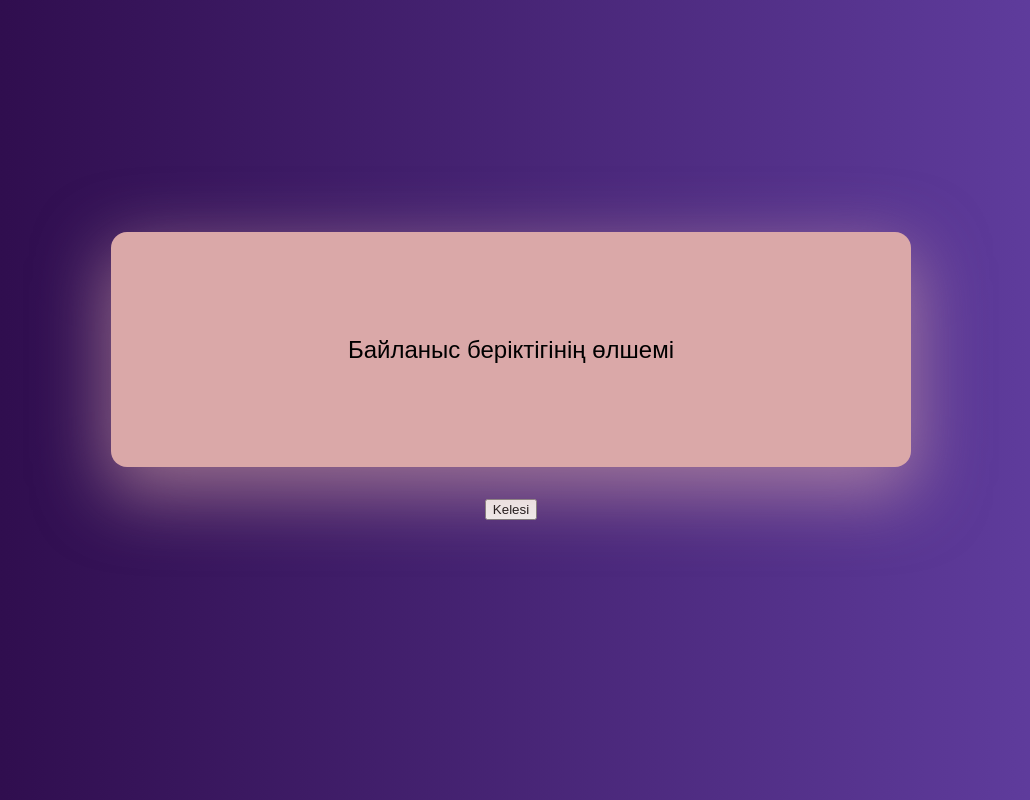
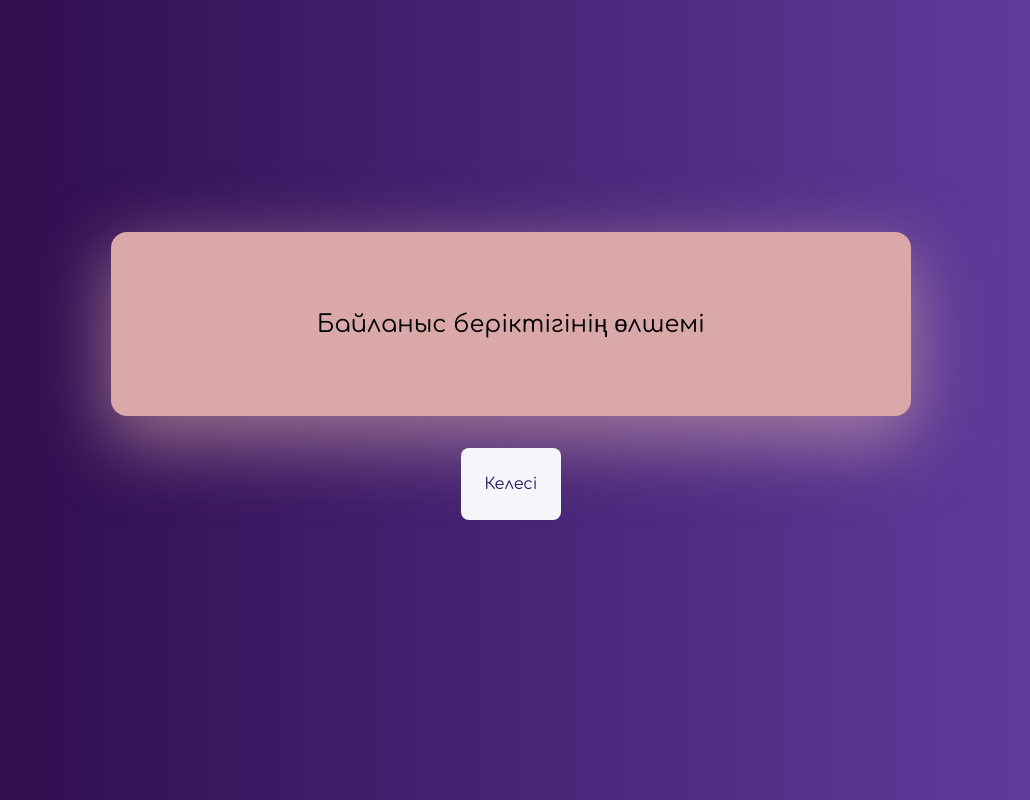
Before and after one commit to forhimedu/kaitalau1, a plain HTML site: page index.html in a window 1280 px wide. Shown: the whole page, without its empty margins (129-1159 px from the left). Drawn offline with Linux system fonts and the light colour scheme.

Commit message:
Add files via upload

```diff
--- a/index.html
+++ b/index.html
@@ -22,7 +22,7 @@
         </p>
       </div>
     </div>
-      <button id="nextButton">Kelesi</button>
+      <button id="nextButton">Келесі</button>
 
 
     <div class="answers"></div>
--- a/style.css
+++ b/style.css
@@ -5,12 +5,7 @@ html, body {
   justify-content: center;
 }
 
-.comfortaa-haha {
-  font-family: "Comfortaa", sans-serif;
-  font-optical-sizing: auto;
-  font-weight: bold;
-  font-style: normal;
-}
+
 
 body {
   background: #6441A5;  /* fallback for old browsers */
@@ -27,6 +22,7 @@ body {
   width: 50rem;
   height: 20rem;
   perspective: 600px;
+  margin: 2rem;
 }
 
 .cardContainer {
@@ -48,15 +44,9 @@ body {
   height: 100%;
   width: 100%;
   backface-visibility: hidden;
-  border-radius: 1rem;
-  box-shadow: rgba(226, 179, 179, 0.56) 0px 22px 70px 4px;
   text-align: center;
   }
 
-.buttons {
-  display: flex;
-  flex-direction: row;
-}
 
 
 .back {
@@ -67,6 +57,9 @@ body {
   background-color: rgb(218, 168, 168);
   font-family: Arial, Helvetica, sans-serif;
   font-size: 1.5rem;
+  font-family: "Comfortaa", sans-serif;
+  border-radius: 1rem;
+  box-shadow: rgba(226, 179, 179, 0.56) 0px 22px 70px 4px;
 }
 
 .makeBack {
@@ -74,16 +67,58 @@ body {
   font-weight: bold;
   font-family: "Comfortaa", sans-serif;
   font-size: 1.5rem;
+  border-radius: 1rem;
+  box-shadow: rgba(188, 179, 226, 0.56) 0px 22px 70px 4px;
 }
 
 .cardContainer.is-flipped {
     transform: rotateY(180deg);
 }
 
-#nextButton, #showButton {
+#nextButton {
   display: flex;
   margin: 2rem;
 }
+
+
+
+#nextButton {
+  align-items: center;
+  background: #f5f5fa;
+  border: 0;
+  border-radius: 8px;
+  box-sizing: border-box;
+  color: #2a1f62;
+  cursor: pointer;
+  display: flex;
+  font-family: "Comfortaa", sans-serif;
+  font-size: 1rem;
+  justify-content: center;
+  line-height: 1.5rem;
+  padding: 15px;
+  position: relative;
+  text-align: left;
+  transition: .2s;
+  user-select: none;
+  -webkit-user-select: none;
+  touch-action: manipulation;
+  white-space: pre;
+  width: max-content;
+  word-break: normal;
+  word-spacing: normal;
+}
+
+#nextButton:active {
+  background: #db7b7b;
+  color: rgb(241, 235, 235);
+}
+
+@media (min-width: 768px) {
+  #nextButton {
+    padding: 24px;
+  }
+}
+
 
 
 p {
@@ -92,7 +127,7 @@ p {
 
 @media only screen and (max-width: 768px) {
   #container {
-    width:15rem;
+    width:30rem;
     height:20rem;
   }
   }
```
